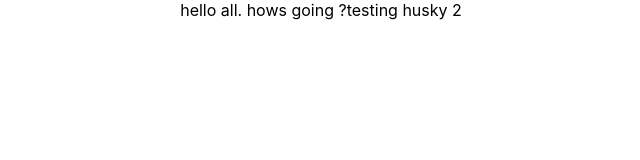
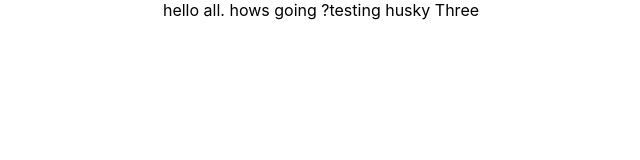
Before and after one commit to tahid02/daily-bazar-client, a React (Create React App) app: page / in a window 1280 px wide. Shown: the top 160 px of the page, without its empty margins (319-959 px from the left). Built offline with nearby package versions, Linux system fonts and the light colour scheme.

Commit message:
testing husky 3

```diff
--- a/src/App.tsx
+++ b/src/App.tsx
@@ -1,7 +1,7 @@
 import './App.css';
 
 function App() {
-  return <div className="App">hello all. hows going ?testing husky 2</div>
+  return <div className="App">hello all. hows going ?testing husky Three </div>
 }
 
 export default App;
```
